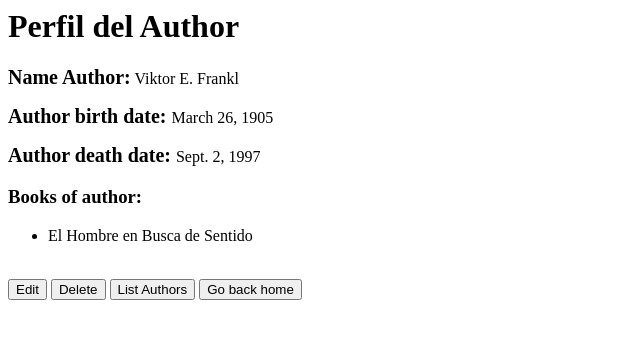
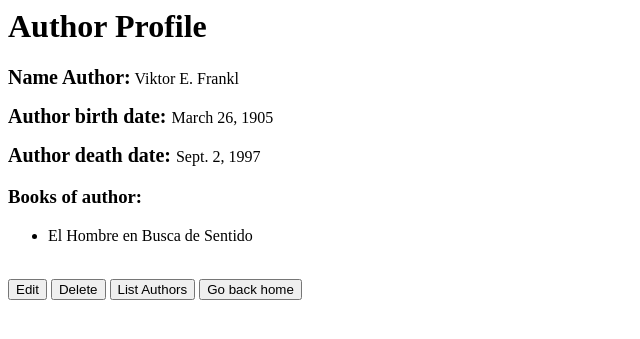
Before and after one commit to Brayanl0-o/books_Haven, a Django app: page /library/author/4/ in a window 1280 px wide. Shown: the top 339 px of the page, without its empty margins (0-640 px from the left). Run offline with Django 4.2, Linux system fonts and the light colour scheme; data comes from the database, SQL or seed files in the repository; both versions use the stored data as it was after the commit.

```diff
--- a/library/templates/library/author/author_detail.html
+++ b/library/templates/library/author/author_detail.html
@@ -1,5 +1,5 @@
 {% block content %}
-<h1>Perfil del Author</h1>
+<h1>Author Profile</h1>
 
 <p> <strong style="font-size: 20px;">Name Author:</strong> {{ author.name }}</p>
 <p> <strong style="font-size: 20px;">Author birth date: </strong>{{ author.birth_date }}</p>
```
Also changed, not shown: library/signals.py (+21 -0 lines), db.sqlite3, library/models/author.py (line endings or trailing spaces).
